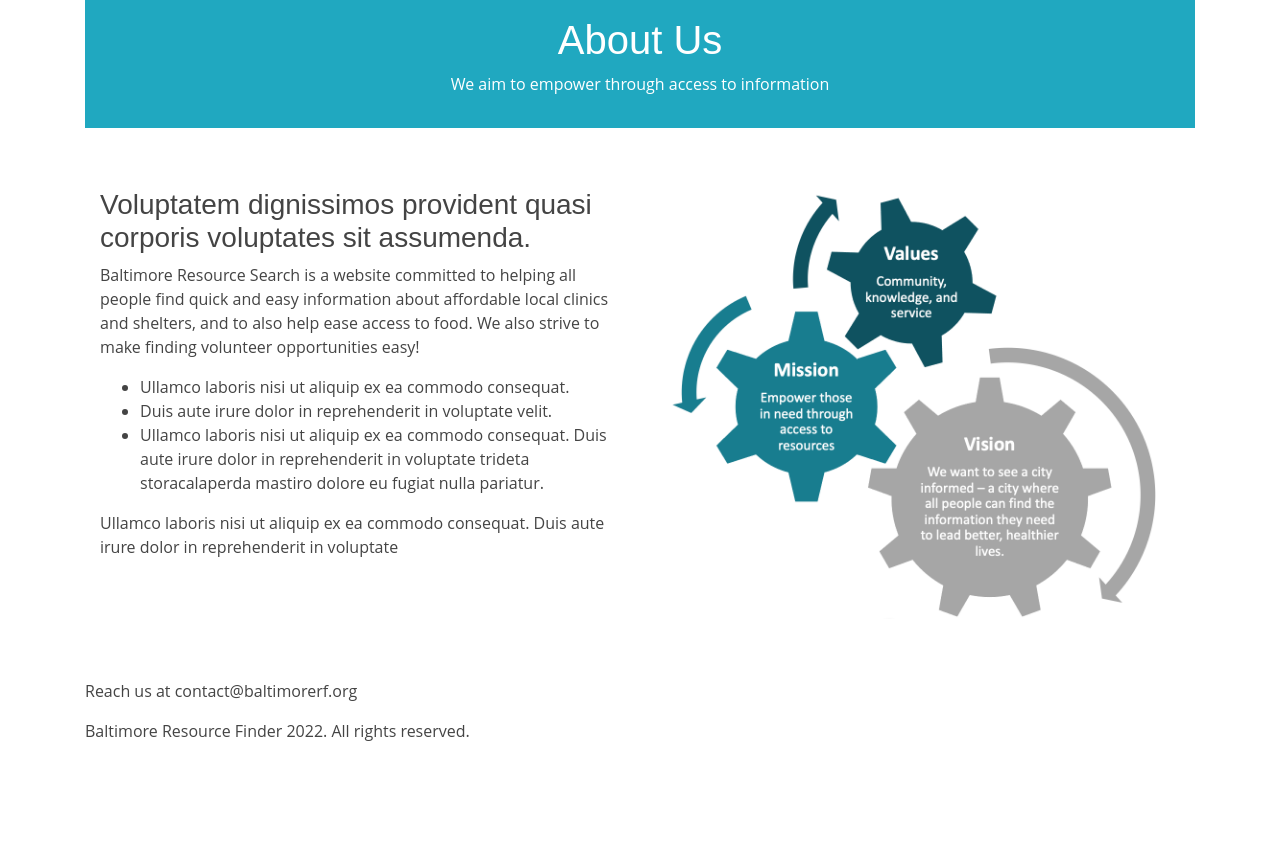
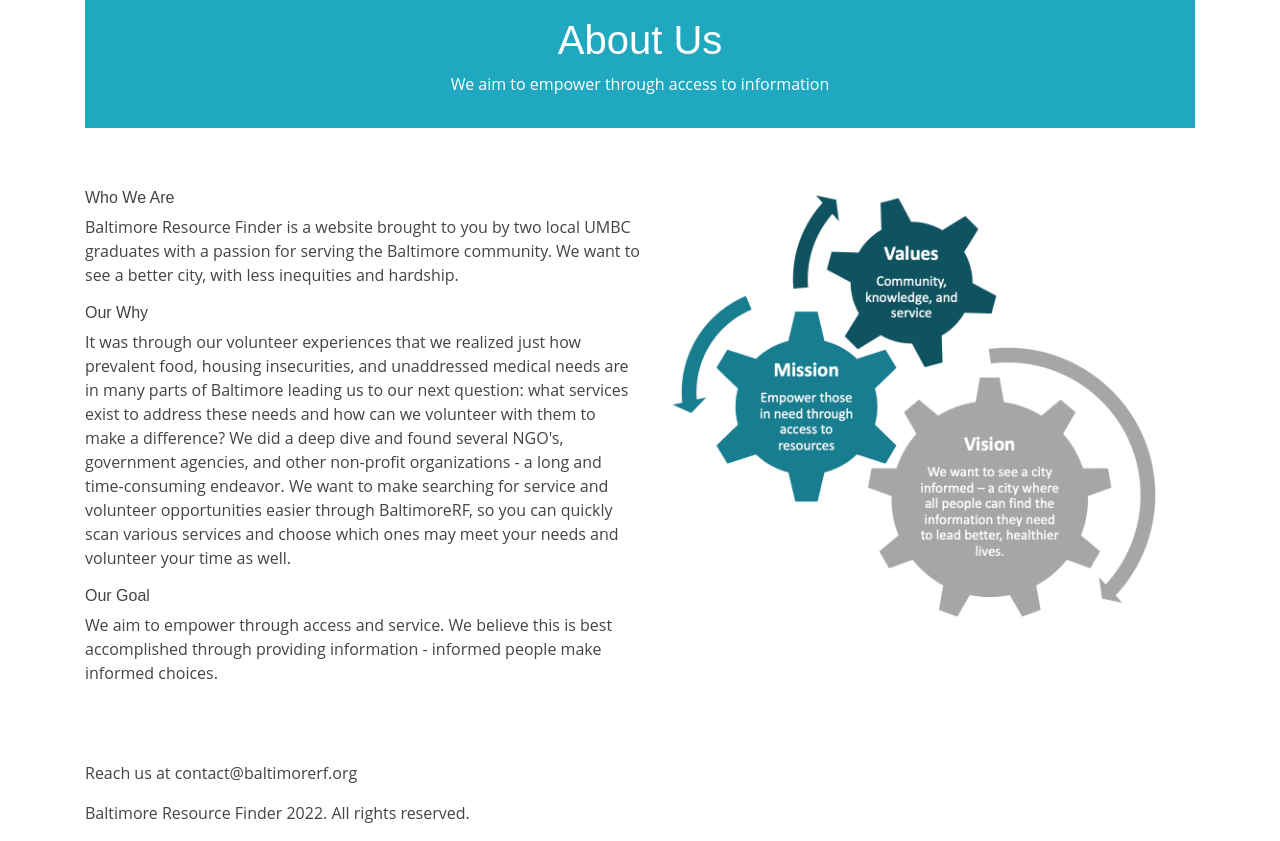
Before and after one commit to sarata99/baltimorerf, a Flask app: page /about in a window 1280 px wide. Shown: the part 43-884 px from the top of the page. Before the commit the page ends 784 px from the top, so only its background shows below. Run offline with Flask 2, Linux system fonts and the light colour scheme; some libraries are stand-ins or nearby versions.

Commit message:
Added to about us

```diff
--- a/templates/about.html
+++ b/templates/about.html
@@ -5,32 +5,28 @@
   <h1 class="container_text">About Us</h1>
   <p class="container_text"> We aim to empower through access to information</p>
 </div>
-    <!-- ======= About Section ======= -->
-    <section>
-      <div class="container" data-aos="fade-up">
+    <section id="why-us" class="why-us">
+      <div class="container-fluid" data-aos="fade-up">
+
         <div class="row">
           <div class="col-lg-6 order-1 order-lg-2" data-aos="fade-left" data-aos-delay="100">
             <img src="{{ url_for('static',filename='assets/about_us_summary.png') }}" class="img-fluid" alt="">
           </div>
-          <div class="col-lg-6 pt-4 pt-lg-0 order-2 order-lg-1 content">
-            <h3>Voluptatem dignissimos provident quasi corporis voluptates sit assumenda.</h3>
-            <p class="fst-italic">
-              Baltimore Resource Search is a website committed to helping all people find quick and easy information about affordable local clinics and shelters, and to also help ease access to food.
-              We also strive to make finding volunteer opportunities easy!
-            </p>
-            <ul>
-              <li><i class="bi bi-check-circle"></i> Ullamco laboris nisi ut aliquip ex ea commodo consequat.</li>
-              <li><i class="bi bi-check-circle"></i> Duis aute irure dolor in reprehenderit in voluptate velit.</li>
-              <li><i class="bi bi-check-circle"></i> Ullamco laboris nisi ut aliquip ex ea commodo consequat. Duis aute irure dolor in reprehenderit in voluptate trideta storacalaperda mastiro dolore eu fugiat nulla pariatur.</li>
-            </ul>
-            <p>
-              Ullamco laboris nisi ut aliquip ex ea commodo consequat. Duis aute irure dolor in reprehenderit in voluptate
-            </p>
+          <div class="col-lg-6 d-flex align-items-stretch" data-aos="zoom-in" data-aos-delay="100">
+            <div class="icon-boxes d-flex flex-column justify-content-center">
+              <div class="row">
+                <h6>Who We Are</h6>
+                <p>Baltimore Resource Finder is a website brought to you by two local UMBC graduates with a passion for serving the Baltimore community. We want to see a better city, with less inequities and hardship.
+                </p>
+                <h6>Our Why</h6>
+                <p>It was through our volunteer experiences that we realized just how prevalent food, housing insecurities, and unaddressed medical needs are in many parts of Baltimore leading us to our next question: what services exist to address these needs and how can we volunteer with them to make a difference? We did a deep dive and found several NGO's, government agencies, and other non-profit organizations - a long and time-consuming endeavor. We want to make searching for service and volunteer opportunities easier through BaltimoreRF, so you can quickly scan various services and choose which ones may meet your needs and volunteer your time as well.</p>
+                <h6>Our Goal</h6>
+                <p>We aim to empower through access and service. We believe this is best accomplished through providing information - informed people make informed choices. </p>
+              </div>
+            </div><!-- End .content-->
           </div>
         </div>
       </div>
-    </section><!-- End About Section -->
-
-
+    </section><!-- End Why Us Section -->
 </body>
 {% endblock %}
```
